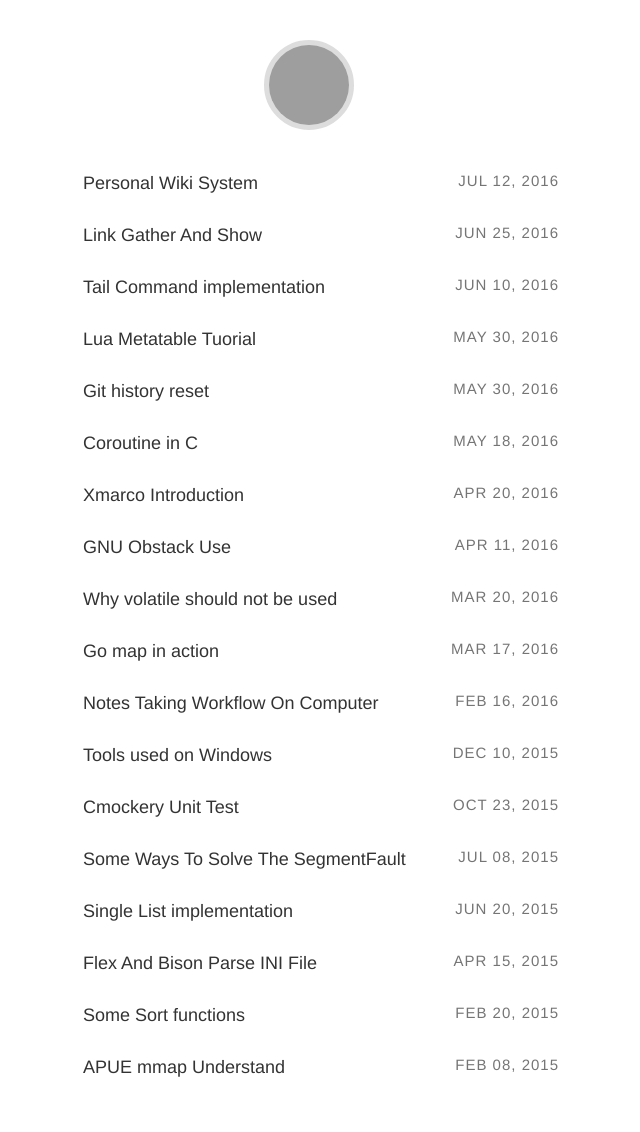
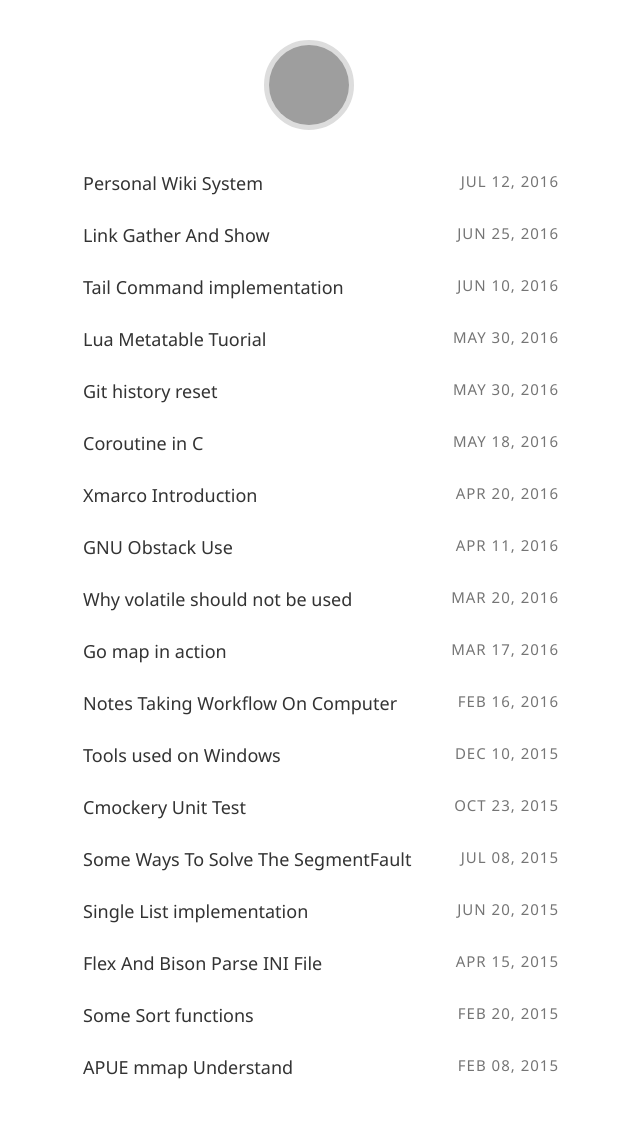
Before and after one commit to JesseEisen/JesseEisen.github.io, a Jekyll site: the page built from index.html, in a window 1280 px wide. Shown: the whole page, without its empty margins (331-971 px from the left). Built offline with Jekyll 4.4.1, drawn with Linux system fonts in a browser that asks for light colours; some web fonts are replaced; grey boxes are pictures that could not be loaded.

Commit message:
fix index page css

```diff
--- a/_sass/main.scss
+++ b/_sass/main.scss
@@ -337,7 +337,6 @@ section {
     li {
       margin: 25px 0;
 	  margin-bottom:0.5em;
-      font-family: Helvetica, Tahoma, Arial, STXihei, "华文细黑", "Microsoft YaHei", "微软雅黑", SimSun, "宋体", Heiti, "黑体", sans-serif;
 	  font-size: 18px;
       .title {
         max-width: 100%;
```
